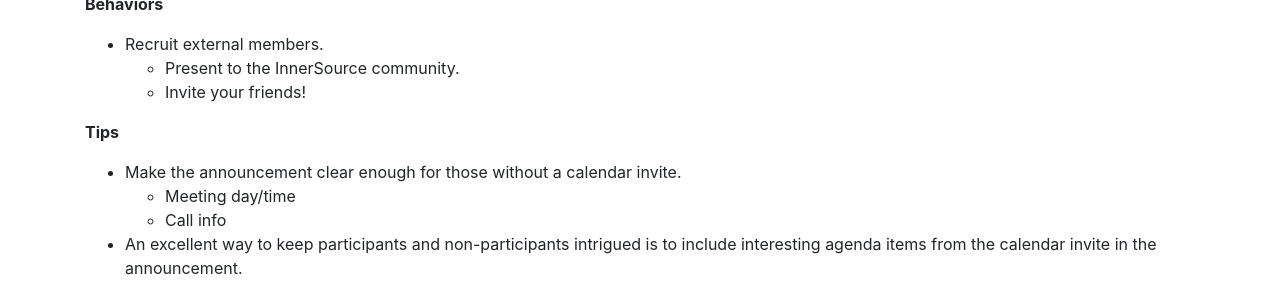
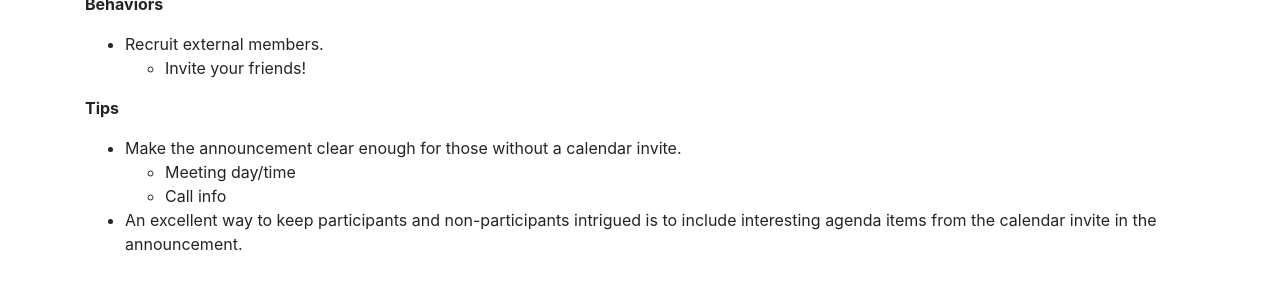
Before and after one commit to mrsanz/jekyll-roles-theme, a Jekyll site: the page built from roles/crier.md, in a window 1280 px wide, cut to the strip 815-1111 px from the top of the page. Built offline with Jekyll 4.4.1, drawn with Linux system fonts in a browser that asks for light colours; nearby versions of some CDN libraries; after the commit the page ends 1087 px from its top, so only the background shows below that.

Commit message:
chore: remove scribe directive

```diff
--- a/_includes/default_roles/crier.md
+++ b/_includes/default_roles/crier.md
@@ -10,7 +10,6 @@ A _Crier_ reminds us in Slack of upcoming meetings.
 **Behaviors**
 
 * Recruit external members.
-  * Present to the InnerSource community.
   * Invite your friends!
 
 **Tips**
```
